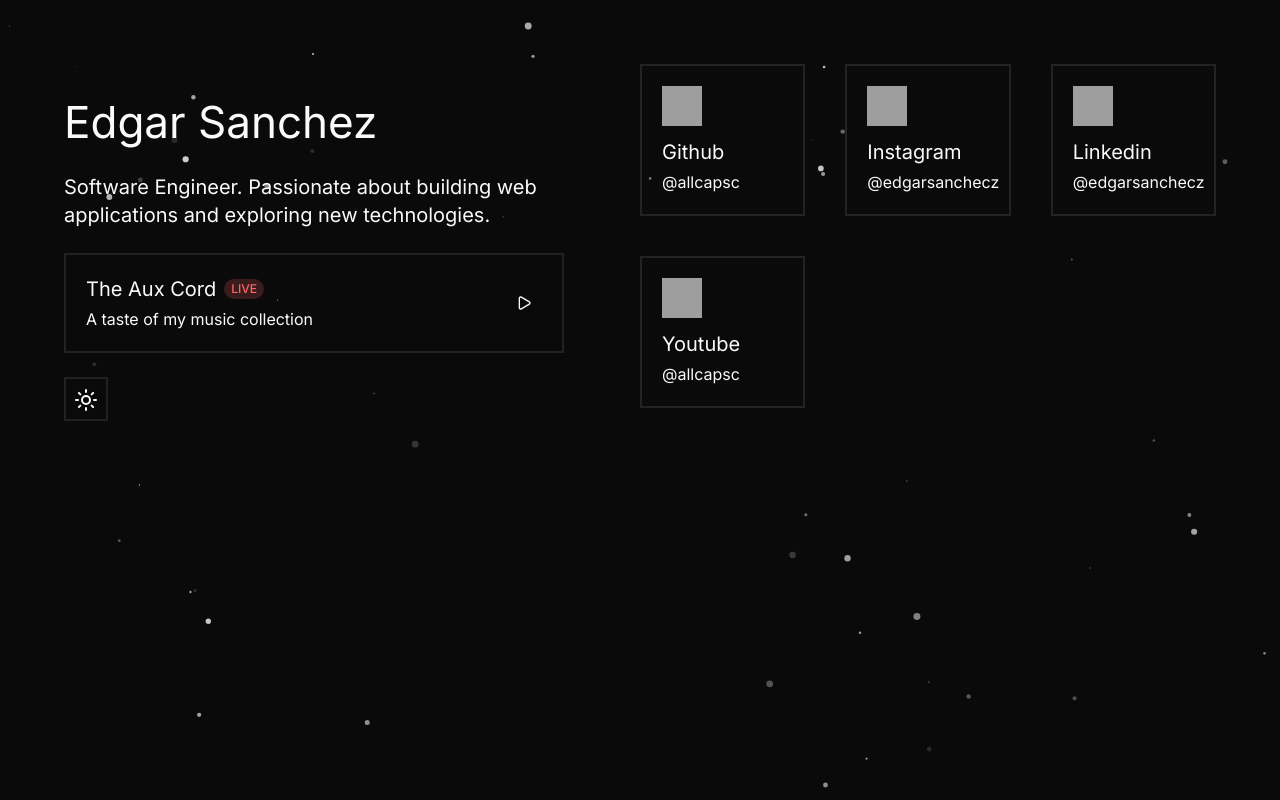
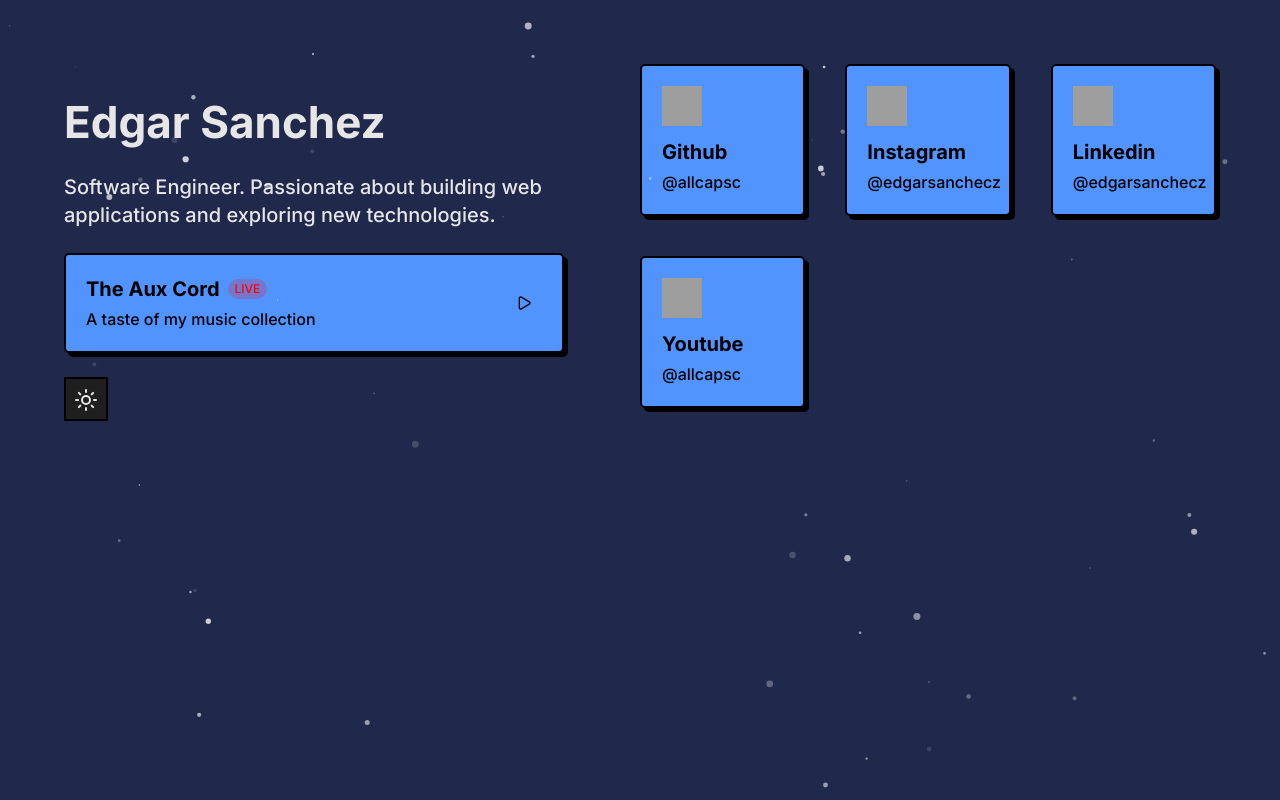
Before and after one commit to allcapsc/portfolio-app, a Next.js app: page / in a window 1280 px wide. Built offline with nearby package versions, Linux system fonts and the light colour scheme; grey boxes are pictures that could not be loaded.

Commit message:
new styling

```diff
--- a/app/globals.css
+++ b/app/globals.css
@@ -1,126 +1,135 @@
 @import "tailwindcss";
 @import "tw-animate-css";
-@import "shadcn/tailwind.css";
 
 @custom-variant dark (&:is(.dark *));
 
-@theme inline {
-  --color-background: var(--background);
-  --color-foreground: var(--foreground);
-  --font-sans: var(--font-sans);
-  --font-mono: var(--font-geist-mono);
-  --color-sidebar-ring: var(--sidebar-ring);
-  --color-sidebar-border: var(--sidebar-border);
-  --color-sidebar-accent-foreground: var(--sidebar-accent-foreground);
-  --color-sidebar-accent: var(--sidebar-accent);
-  --color-sidebar-primary-foreground: var(--sidebar-primary-foreground);
-  --color-sidebar-primary: var(--sidebar-primary);
-  --color-sidebar-foreground: var(--sidebar-foreground);
-  --color-sidebar: var(--sidebar);
-  --color-chart-5: var(--chart-5);
-  --color-chart-4: var(--chart-4);
-  --color-chart-3: var(--chart-3);
-  --color-chart-2: var(--chart-2);
-  --color-chart-1: var(--chart-1);
-  --color-ring: var(--ring);
-  --color-input: var(--input);
-  --color-border: var(--border);
-  --color-destructive: var(--destructive);
-  --color-accent-foreground: var(--accent-foreground);
-  --color-accent: var(--accent);
-  --color-muted-foreground: var(--muted-foreground);
-  --color-muted: var(--muted);
-  --color-secondary-foreground: var(--secondary-foreground);
-  --color-secondary: var(--secondary);
-  --color-primary-foreground: var(--primary-foreground);
-  --color-primary: var(--primary);
-  --color-popover-foreground: var(--popover-foreground);
-  --color-popover: var(--popover);
-  --color-card-foreground: var(--card-foreground);
-  --color-card: var(--card);
-  --radius-sm: calc(var(--radius) - 4px);
-  --radius-md: calc(var(--radius) - 2px);
-  --radius-lg: var(--radius);
-  --radius-xl: calc(var(--radius) + 4px);
-  --radius-2xl: calc(var(--radius) + 8px);
-  --radius-3xl: calc(var(--radius) + 12px);
-  --radius-4xl: calc(var(--radius) + 16px);
-}
+:root {
+  --background: oklch(93.46% 0.0305 255.11);
+  --secondary-background: oklch(100% 0 0);
+  --foreground: oklch(0% 0 0);
+  --main-foreground: oklch(0% 0 0);
+  --main: oklch(67.47% 0.1726 259.49);
+  --border: oklch(0% 0 0);
+  --ring: oklch(0% 0 0);
+  --overlay: oklch(0% 0 0 / 0.8);
+  --shadow: 4px 4px 0px 0px var(--border);
 
-:root {
-  --background: oklch(1 0 0);
-  --foreground: oklch(0.145 0 0);
-  --card: oklch(1 0 0);
-  --card-foreground: oklch(0.145 0 0);
-  --popover: oklch(1 0 0);
-  --popover-foreground: oklch(0.145 0 0);
-  --primary: oklch(0.488 0.243 264.376);
-  --primary-foreground: oklch(0.97 0.014 254.604);
-  --secondary: oklch(0.967 0.001 286.375);
-  --secondary-foreground: oklch(0.21 0.006 285.885);
-  --muted: oklch(0.97 0 0);
-  --muted-foreground: oklch(0.556 0 0);
-  --accent: oklch(0.97 0 0);
-  --accent-foreground: oklch(0.205 0 0);
-  --destructive: oklch(0.58 0.22 27);
-  --border: oklch(0.922 0 0);
-  --input: oklch(0.922 0 0);
-  --ring: oklch(0.708 0 0);
-  --chart-1: oklch(0.809 0.105 251.813);
-  --chart-2: oklch(0.623 0.214 259.815);
-  --chart-3: oklch(0.546 0.245 262.881);
-  --chart-4: oklch(0.488 0.243 264.376);
-  --chart-5: oklch(0.424 0.199 265.638);
-  --radius: 0.625rem;
-  --sidebar: oklch(0.985 0 0);
-  --sidebar-foreground: oklch(0.145 0 0);
-  --sidebar-primary: oklch(0.546 0.245 262.881);
-  --sidebar-primary-foreground: oklch(0.97 0.014 254.604);
-  --sidebar-accent: oklch(0.97 0 0);
-  --sidebar-accent-foreground: oklch(0.205 0 0);
-  --sidebar-border: oklch(0.922 0 0);
-  --sidebar-ring: oklch(0.708 0 0);
+  /* Shadcn compatibility */
+  --card: oklch(100% 0 0);
+  --card-foreground: oklch(0% 0 0);
+  --popover: oklch(100% 0 0);
+  --popover-foreground: oklch(0% 0 0);
+  --primary: oklch(67.47% 0.1726 259.49);
+  --primary-foreground: oklch(0% 0 0);
+  --secondary: oklch(100% 0.0566 82.42);
+  --secondary-foreground: oklch(0% 0 0);
+  --muted: oklch(87.5% 0.0153 255.11);
+  --muted-foreground: oklch(45% 0.01 255.11);
+  --accent: oklch(100% 0.0566 82.42);
+  --accent-foreground: oklch(0% 0 0);
+  --destructive: oklch(62.42% 0.2576 29.23);
+  --destructive-foreground: oklch(0% 0 0);
+  --input: oklch(0% 0 0);
+
+  --chart-1: #5294FF;
+  --chart-2: #FF4D50;
+  --chart-3: #FACC00;
+  --chart-4: #05E17A;
+  --chart-5: #7A83FF;
+  --chart-active-dot: #000;
 }
 
 .dark {
-  --background: oklch(0.145 0 0);
-  --foreground: oklch(0.985 0 0);
-  --card: oklch(0.205 0 0);
-  --card-foreground: oklch(0.985 0 0);
-  --popover: oklch(0.205 0 0);
-  --popover-foreground: oklch(0.985 0 0);
-  --primary: oklch(0.42 0.18 266);
-  --primary-foreground: oklch(0.97 0.014 254.604);
-  --secondary: oklch(0.274 0.006 286.033);
-  --secondary-foreground: oklch(0.985 0 0);
-  --muted: oklch(0.269 0 0);
-  --muted-foreground: oklch(0.708 0 0);
-  --accent: oklch(0.371 0 0);
-  --accent-foreground: oklch(0.985 0 0);
-  --destructive: oklch(0.704 0.191 22.216);
-  --border: oklch(1 0 0 / 10%);
-  --input: oklch(1 0 0 / 15%);
-  --ring: oklch(0.556 0 0);
-  --chart-1: oklch(0.809 0.105 251.813);
-  --chart-2: oklch(0.623 0.214 259.815);
-  --chart-3: oklch(0.546 0.245 262.881);
-  --chart-4: oklch(0.488 0.243 264.376);
-  --chart-5: oklch(0.424 0.199 265.638);
-  --sidebar: oklch(0.205 0 0);
-  --sidebar-foreground: oklch(0.985 0 0);
-  --sidebar-primary: oklch(0.623 0.214 259.815);
-  --sidebar-primary-foreground: oklch(0.97 0.014 254.604);
-  --sidebar-accent: oklch(0.269 0 0);
-  --sidebar-accent-foreground: oklch(0.985 0 0);
-  --sidebar-border: oklch(1 0 0 / 10%);
-  --sidebar-ring: oklch(0.556 0 0);
+  --background: oklch(29.23% 0.0626 270.49);
+  --secondary-background: oklch(23.93% 0 0);
+  --foreground: oklch(92.49% 0 0);
+  --main-foreground: oklch(0% 0 0);
+  --main: oklch(67.47% 0.1726 259.49);
+  --border: oklch(0% 0 0);
+  --ring: oklch(100% 0 0);
+  --shadow: 4px 4px 0px 0px var(--border);
+
+  /* Shadcn compatibility */
+  --card: oklch(23.93% 0 0);
+  --card-foreground: oklch(92.49% 0 0);
+  --popover: oklch(23.93% 0 0);
+  --popover-foreground: oklch(92.49% 0 0);
+  --primary: oklch(67.47% 0.1726 259.49);
+  --primary-foreground: oklch(0% 0 0);
+  --secondary: oklch(45.21% 0.0855 264.43);
+  --secondary-foreground: oklch(100% 0 0);
+  --muted: oklch(38% 0.0453 270.49);
+  --muted-foreground: oklch(72% 0.02 270.49);
+  --accent: oklch(45.21% 0.0855 264.43);
+  --accent-foreground: oklch(100% 0 0);
+  --destructive: oklch(62.42% 0.2576 29.23);
+  --destructive-foreground: oklch(0% 0 0);
+  --input: oklch(100% 0 0);
+
+  --chart-1: #5294FF;
+  --chart-2: #FF6669;
+  --chart-3: #E0B700;
+  --chart-4: #04C86D;
+  --chart-5: #7A83FF;
+  --chart-active-dot: #fff;
+}
+
+@theme inline {
+  --color-main: var(--main);
+  --color-background: var(--background);
+  --color-secondary-background: var(--secondary-background);
+  --color-foreground: var(--foreground);
+  --color-main-foreground: var(--main-foreground);
+  --color-border: var(--border);
+  --color-overlay: var(--overlay);
+  --color-ring: var(--ring);
+
+  /* Shadcn compatibility */
+  --color-card: var(--card);
+  --color-card-foreground: var(--card-foreground);
+  --color-popover: var(--popover);
+  --color-popover-foreground: var(--popover-foreground);
+  --color-primary: var(--primary);
+  --color-primary-foreground: var(--primary-foreground);
+  --color-secondary: var(--secondary);
+  --color-secondary-foreground: var(--secondary-foreground);
+  --color-muted: var(--muted);
+  --color-muted-foreground: var(--muted-foreground);
+  --color-accent: var(--accent);
+  --color-accent-foreground: var(--accent-foreground);
+  --color-destructive: var(--destructive);
+  --color-destructive-foreground: var(--destructive-foreground);
+  --color-input: var(--input);
+
+  --color-chart-1: var(--chart-1);
+  --color-chart-2: var(--chart-2);
+  --color-chart-3: var(--chart-3);
+  --color-chart-4: var(--chart-4);
+  --color-chart-5: var(--chart-5);
+
+  --spacing-boxShadowX: 4px;
+  --spacing-boxShadowY: 4px;
+  --spacing-reverseBoxShadowX: -4px;
+  --spacing-reverseBoxShadowY: -4px;
+  --radius-base: 5px;
+  --radius-sm: 3px;
+  --radius-md: 5px;
+  --radius-lg: 7px;
+  --radius-xl: 9px;
+  --radius-2xl: 13px;
+  --radius-3xl: 17px;
+  --radius-4xl: 21px;
+  --shadow-shadow: var(--shadow);
+  --font-weight-base: 500;
+  --font-weight-heading: 700;
 }
 
 @layer base {
-  * {
-    @apply border-border outline-ring/50;
+  body {
+    @apply text-foreground font-base bg-background;
   }
-  body {
-    @apply bg-background text-foreground;
+
+  h1, h2, h3, h4, h5, h6{
+    @apply font-heading;
   }
 }
--- /dev/null
+++ b/app/old.css
@@ -0,0 +1,126 @@
+@import "tailwindcss";
+@import "tw-animate-css";
+@import "shadcn/tailwind.css";
+
+@custom-variant dark (&:is(.dark *));
+
+@theme inline {
+  --color-background: var(--background);
+  --color-foreground: var(--foreground);
+  --font-sans: var(--font-sans);
+  --font-mono: var(--font-geist-mono);
+  --color-sidebar-ring: var(--sidebar-ring);
+  --color-sidebar-border: var(--sidebar-border);
+  --color-sidebar-accent-foreground: var(--sidebar-accent-foreground);
+  --color-sidebar-accent: var(--sidebar-accent);
+  --color-sidebar-primary-foreground: var(--sidebar-primary-foreground);
+  --color-sidebar-primary: var(--sidebar-primary);
+  --color-sidebar-foreground: var(--sidebar-foreground);
+  --color-sidebar: var(--sidebar);
+  --color-chart-5: var(--chart-5);
+  --color-chart-4: var(--chart-4);
+  --color-chart-3: var(--chart-3);
+  --color-chart-2: var(--chart-2);
+  --color-chart-1: var(--chart-1);
+  --color-ring: var(--ring);
+  --color-input: var(--input);
+  --color-border: var(--border);
+  --color-destructive: var(--destructive);
+  --color-accent-foreground: var(--accent-foreground);
+  --color-accent: var(--accent);
+  --color-muted-foreground: var(--muted-foreground);
+  --color-muted: var(--muted);
+  --color-secondary-foreground: var(--secondary-foreground);
+  --color-secondary: var(--secondary);
+  --color-primary-foreground: var(--primary-foreground);
+  --color-primary: var(--primary);
+  --color-popover-foreground: var(--popover-foreground);
+  --color-popover: var(--popover);
+  --color-card-foreground: var(--card-foreground);
+  --color-card: var(--card);
+  --radius-sm: calc(var(--radius) - 4px);
+  --radius-md: calc(var(--radius) - 2px);
+  --radius-lg: var(--radius);
+  --radius-xl: calc(var(--radius) + 4px);
+  --radius-2xl: calc(var(--radius) + 8px);
+  --radius-3xl: calc(var(--radius) + 12px);
+  --radius-4xl: calc(var(--radius) + 16px);
+}
+
+:root {
+  --background: oklch(1 0 0);
+  --foreground: oklch(0.145 0 0);
+  --card: oklch(1 0 0);
+  --card-foreground: oklch(0.145 0 0);
+  --popover: oklch(1 0 0);
+  --popover-foreground: oklch(0.145 0 0);
+  --primary: oklch(0.488 0.243 264.376);
+  --primary-foreground: oklch(0.97 0.014 254.604);
+  --secondary: oklch(0.967 0.001 286.375);
+  --secondary-foreground: oklch(0.21 0.006 285.885);
+  --muted: oklch(0.97 0 0);
+  --muted-foreground: oklch(0.556 0 0);
+  --accent: oklch(0.97 0 0);
+  --accent-foreground: oklch(0.205 0 0);
+  --destructive: oklch(0.58 0.22 27);
+  --border: oklch(0.922 0 0);
+  --input: oklch(0.922 0 0);
+  --ring: oklch(0.708 0 0);
+  --chart-1: oklch(0.809 0.105 251.813);
+  --chart-2: oklch(0.623 0.214 259.815);
+  --chart-3: oklch(0.546 0.245 262.881);
+  --chart-4: oklch(0.488 0.243 264.376);
+  --chart-5: oklch(0.424 0.199 265.638);
+  --radius: 0.625rem;
+  --sidebar: oklch(0.985 0 0);
+  --sidebar-foreground: oklch(0.145 0 0);
+  --sidebar-primary: oklch(0.546 0.245 262.881);
+  --sidebar-primary-foreground: oklch(0.97 0.014 254.604);
+  --sidebar-accent: oklch(0.97 0 0);
+  --sidebar-accent-foreground: oklch(0.205 0 0);
+  --sidebar-border: oklch(0.922 0 0);
+  --sidebar-ring: oklch(0.708 0 0);
+}
+
+.dark {
+  --background: oklch(0.145 0 0);
+  --foreground: oklch(0.985 0 0);
+  --card: oklch(0.205 0 0);
+  --card-foreground: oklch(0.985 0 0);
+  --popover: oklch(0.205 0 0);
+  --popover-foreground: oklch(0.985 0 0);
+  --primary: oklch(0.42 0.18 266);
+  --primary-foreground: oklch(0.97 0.014 254.604);
+  --secondary: oklch(0.274 0.006 286.033);
+  --secondary-foreground: oklch(0.985 0 0);
+  --muted: oklch(0.269 0 0);
+  --muted-foreground: oklch(0.708 0 0);
+  --accent: oklch(0.371 0 0);
+  --accent-foreground: oklch(0.985 0 0);
+  --destructive: oklch(0.704 0.191 22.216);
+  --border: oklch(1 0 0 / 10%);
+  --input: oklch(1 0 0 / 15%);
+  --ring: oklch(0.556 0 0);
+  --chart-1: oklch(0.809 0.105 251.813);
+  --chart-2: oklch(0.623 0.214 259.815);
+  --chart-3: oklch(0.546 0.245 262.881);
+  --chart-4: oklch(0.488 0.243 264.376);
+  --chart-5: oklch(0.424 0.199 265.638);
+  --sidebar: oklch(0.205 0 0);
+  --sidebar-foreground: oklch(0.985 0 0);
+  --sidebar-primary: oklch(0.623 0.214 259.815);
+  --sidebar-primary-foreground: oklch(0.97 0.014 254.604);
+  --sidebar-accent: oklch(0.269 0 0);
+  --sidebar-accent-foreground: oklch(0.985 0 0);
+  --sidebar-border: oklch(1 0 0 / 10%);
+  --sidebar-ring: oklch(0.556 0 0);
+}
+
+@layer base {
+  * {
+    @apply border-border outline-ring/50;
+  }
+  body {
+    @apply bg-background text-foreground;
+  }
+}
--- /dev/null
+++ b/components/rain-fall.tsx
@@ -0,0 +1,204 @@
+"use client";
+
+import { useEffect, useRef } from "react";
+
+interface Raindrop {
+  x: number;
+  y: number;
+  length: number;
+  speed: number;
+  wind: number;
+  opacity: number;
+  velX: number;
+  velY: number;
+  thickness: number;
+}
+
+interface RainfallProps {
+  raindropCount?: number;
+  speed?: { min: number; max: number };
+  wind?: { min: number; max: number };
+  length?: { min: number; max: number };
+  thickness?: { min: number; max: number };
+  opacity?: { min: number; max: number };
+  fps?: number;
+  followMouse?: boolean;
+  color?: string;
+}
+
+const random = (min: number, max: number) => Math.random() * (max - min) + min;
+
+const createRaindrop = (
+  canvasWidth: number,
+  canvasHeight: number,
+  config: {
+    length: { min: number; max: number };
+    thickness: { min: number; max: number };
+    speed: { min: number; max: number };
+    wind: { min: number; max: number };
+    opacity: { min: number; max: number };
+  }
+): Raindrop => ({
+  x: random(0, canvasWidth),
+  y: random(-canvasHeight, 0),
+  length: random(config.length.min, config.length.max),
+  thickness: random(config.thickness.min, config.thickness.max),
+  speed: random(config.speed.min, config.speed.max),
+  wind: random(config.wind.min, config.wind.max),
+  opacity: random(config.opacity.min, config.opacity.max),
+  velX: 0,
+  velY: 0,
+});
+
+const applyMouseInteraction = (
+  drop: Raindrop,
+  mouse: { x: number; y: number }
+) => {
+  const dx = mouse.x - drop.x;
+  const dy = mouse.y - drop.y;
+  const dist = Math.sqrt(dx * dx + dy * dy);
+
+  if (dist < 100) {
+    const force = ((100 - dist) / 100) * 0.002;
+    drop.velX += dx * force;
+    drop.velY += dy * force;
+  }
+
+  drop.velX *= 0.95;
+  drop.velY *= 0.95;
+};
+
+const updateRaindropPosition = (
+  drop: Raindrop,
+  canvasWidth: number,
+  canvasHeight: number
+) => {
+  drop.y += drop.speed + drop.velY;
+  drop.x += drop.wind + drop.velX;
+
+  if (drop.y > canvasHeight) {
+    drop.y = random(-100, -10);
+    drop.x = random(0, canvasWidth);
+  }
+  if (drop.x > canvasWidth + 10) {
+    drop.x = -10;
+  }
+  if (drop.x < -10) {
+    drop.x = canvasWidth + 10;
+  }
+};
+
+const drawRaindrop = (
+  ctx: CanvasRenderingContext2D,
+  drop: Raindrop,
+  color: string
+) => {
+  ctx.save();
+  ctx.globalAlpha = drop.opacity;
+  ctx.strokeStyle = color;
+  ctx.lineWidth = drop.thickness;
+  ctx.lineCap = "round";
+
+  ctx.beginPath();
+  ctx.moveTo(drop.x, drop.y);
+  ctx.lineTo(drop.x + drop.wind * 2, drop.y + drop.length);
+  ctx.stroke();
+
+  ctx.restore();
+};
+
+export function Rainfall({
+  raindropCount = 200,
+  speed = { min: 15, max: 30 },
+  wind = { min: -1, max: 1 },
+  length = { min: 10, max: 30 },
+  thickness = { min: 1, max: 2 },
+  opacity = { min: 0.1, max: 0.5 },
+  followMouse = false,
+  fps = 60,
+  color = "#4a90e2",
+}: RainfallProps) {
+  const canvasRef = useRef<HTMLCanvasElement>(null);
+  const raindropsRef = useRef<Raindrop[]>([]);
+  const mouseRef = useRef({ x: 0, y: 0 });
+
+  useEffect(() => {
+    const canvas = canvasRef.current;
+    if (!canvas) {
+      return;
+    }
+
+    const ctx = canvas.getContext("2d");
+    if (!ctx) {
+      return;
+    }
+
+    const abortController = new AbortController();
+    const { signal } = abortController;
+
+    const resize = () => {
+      canvas.width = window.innerWidth;
+      canvas.height = window.innerHeight;
+    };
+    resize();
+    window.addEventListener("resize", resize, { signal });
+
+    raindropsRef.current = Array.from({ length: raindropCount }, () =>
+      createRaindrop(canvas.width, canvas.height, {
+        length,
+        thickness,
+        speed,
+        wind,
+        opacity,
+      })
+    );
+
+    const handleMouseMove = (e: MouseEvent) => {
+      mouseRef.current = { x: e.clientX, y: e.clientY };
+    };
+
+    if (followMouse) {
+      window.addEventListener("mousemove", handleMouseMove, { signal });
+    }
+
+    let lastTime = 0;
+    const frameInterval = 1000 / fps;
+    let animationId: number;
+
+    const animate = (currentTime: number) => {
+      if (currentTime - lastTime < frameInterval) {
+        animationId = requestAnimationFrame(animate);
+        return;
+      }
+      lastTime = currentTime;
+
+      ctx.clearRect(0, 0, canvas.width, canvas.height);
+
+      for (const drop of raindropsRef.current) {
+        if (followMouse) {
+          applyMouseInteraction(drop, mouseRef.current);
+        }
+
+        updateRaindropPosition(drop, canvas.width, canvas.height);
+        drawRaindrop(ctx, drop, color);
+      }
+
+      animationId = requestAnimationFrame(animate);
+    };
+
+    animationId = requestAnimationFrame(animate);
+
+    return () => {
+      abortController.abort();
+      cancelAnimationFrame(animationId);
+    };
+  }, [raindropCount, speed, wind, length, thickness, opacity, fps, followMouse, color]);
+
+  return (
+    <canvas
+      className="pointer-events-none fixed inset-0"
+      ref={canvasRef}
+      style={{ zIndex: 1000 }}
+    />
+  );
+}
```
